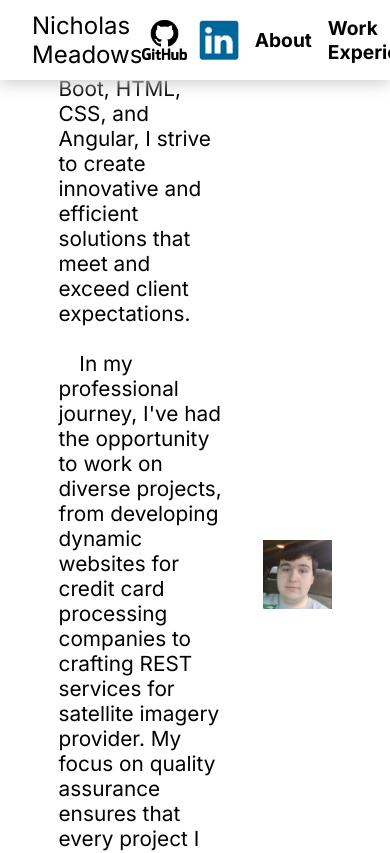
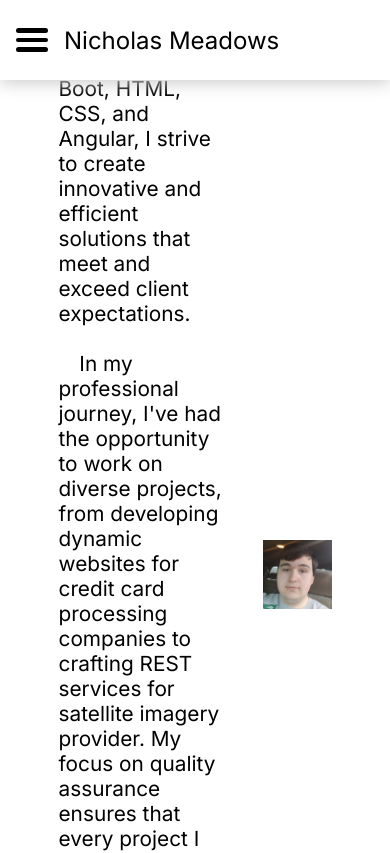
Before and after one commit to nicholasMeadows/PersonalWebsite, a Next.js app: page / in a window 390 px wide. Shown: the top 853 px of the page. Built offline with nearby package versions, Linux system fonts and the light colour scheme.

Commit message:
Make nav bar dynamic and mobile friendly

```diff
--- a/src/app/components/navigation-bar.tsx
+++ b/src/app/components/navigation-bar.tsx
@@ -6,28 +6,87 @@ import Link from "next/link";
 
 import {ABOUT_ME_ROUTE, HOME_ROUTE, WORK_EXPERIENCE_ROUTE} from '../constants/routes';
 import {NAVIGATION_BAR_HEIGHT} from "@/app/constants/navigation-bar";
+import {useEffect, useRef, useState} from "react";
 
 export default function NavigationBar() {
     const pathname = usePathname()
 
-    return <div className={'navigation-header-bar'} style={{height:`${NAVIGATION_BAR_HEIGHT}`, maxHeight:`${NAVIGATION_BAR_HEIGHT}`}}>
+    const [sideBarOpen, setSideBarOpen] = useState(false);
+    const sideBarDivRef = useRef<HTMLDivElement | null>(null);
+    const [sidebarWidth, setSideBarWidth] = useState('0px')
+
+    useEffect(() => {
+        const sideBarDiv = sideBarDivRef.current;
+        if (sideBarDiv === null) {
+            setSideBarWidth('0px');
+            return;
+        }
+        setSideBarWidth(`${sideBarDiv.clientWidth}px`)
+    }, [sideBarDivRef]);
+
+
+    return <div className={'navigation-header-bar'}
+                style={{height: `${NAVIGATION_BAR_HEIGHT}`, maxHeight: `${NAVIGATION_BAR_HEIGHT}`}}>
+
+        <div className={'navigation-header-bar-hamburger-wrapper'}>
+            <div className={'navigation-header-bar-hamburger'} onClick={() => setSideBarOpen(!sideBarOpen)}>
+                <div/>
+                <div/>
+                <div/>
+            </div>
+        </div>
+
         <Link href={HOME_ROUTE} className={'my-name-wrapper'}>
             <span className={'my-name-header'}>Nicholas Meadows</span>
         </Link>
+
         <div className={'external-sites-img-wrapper'}>
             <a href={'https://github.com/nicholasMeadows'} target={'_blank'} className={'external-site-a'}>
                 <img src={"/github-logo.png"} alt={'github'} className={'external-site-img github-img'}/>
             </a>
-            <a href={'https://www.linkedin.com/in/nicholasmeadows/'} target={'_blank'} className={'external-site-a'}>
+            <a href={'https://www.linkedin.com/in/nicholasmeadows/'} target={'_blank'}
+               className={'external-site-a'}>
                 <img src={"/linkedin-logo.png"} alt={'linkedin'} className={'external-site-img'}/>
             </a>
         </div>
         <div className={'nav-buttons-wrapper'}>
-            <Link href={ABOUT_ME_ROUTE} className={`nav-link ${pathname === ABOUT_ME_ROUTE ? 'nav-link-active' : ''}`}>
+            <Link href={ABOUT_ME_ROUTE}
+                  className={`nav-link ${pathname === ABOUT_ME_ROUTE ? 'nav-link-active' : ''}`}>
                 <p>About</p></Link>
             <Link href={WORK_EXPERIENCE_ROUTE}
                   className={`nav-link ${pathname === WORK_EXPERIENCE_ROUTE ? 'nav-link-active' : ''}`}><p>Work
                 Experience</p></Link>
         </div>
+        <div ref={sideBarDivRef} className={'side-bar'}
+             style={{
+                 height: `calc(100vh - ${NAVIGATION_BAR_HEIGHT})`,
+                 top: NAVIGATION_BAR_HEIGHT,
+                 left: `${sideBarOpen ? '0' : `calc(${sidebarWidth} * -1)`}`,
+             }}>
+            <div className={'side-bar-link-flex-box'} onClick={() => setSideBarOpen(false)}>
+                <Link href={WORK_EXPERIENCE_ROUTE}
+                      className={`side-bar-link ${pathname === WORK_EXPERIENCE_ROUTE ? 'nav-link-active' : ''}`}><p>Work
+                    Experience</p></Link>
+                <Link href={ABOUT_ME_ROUTE}
+                      className={`side-bar-link ${pathname === ABOUT_ME_ROUTE ? 'nav-link-active' : ''}`}>
+                    <p>About</p></Link>
+                <div className={'side-bar-external-site-img-box'}>
+                    <a href={'https://github.com/nicholasMeadows'} target={'_blank'}>
+                        <img src={'/github-logo-wide.png'} alt={''}
+                             className={'side-bar-external-site-img'}/> </a>
+                    <a href={'https://www.linkedin.com/in/nicholasmeadows/'} target={'_blank'}>
+                        <img src={'/linkedin-logo-wide.png'} alt={''}
+                             className={'side-bar-external-site-img'}/>
+                    </a>
+
+
+                </div>
+            </div>
+        </div>
+        <div className={'side-bar-active-background'} style={{
+            visibility: sideBarOpen ? 'visible' : 'hidden',
+            top: NAVIGATION_BAR_HEIGHT,
+            height: `calc(100vh - ${NAVIGATION_BAR_HEIGHT})`,
+        }} onClick={() => setSideBarOpen(false)}/>
     </div>
 }
--- a/src/app/constants/navigation-bar.ts
+++ b/src/app/constants/navigation-bar.ts
@@ -1 +1,2 @@
 export const NAVIGATION_BAR_HEIGHT = '5em';
+export const SIDE_BAR_WIDTH = '30%'
--- a/src/app/css/navigation-bar.css
+++ b/src/app/css/navigation-bar.css
@@ -10,6 +10,13 @@
     z-index: 1000000;
     /*box-shadow: 0 0.2em 5 gray;*/
     box-shadow: 0 0.2em 1em 0 #ccc;
+}
+
+
+@media only screen and (max-width: 770px) {
+    .navigation-header-bar {
+        padding-left: 1em;
+    }
 }
 
 .my-name-wrapper {
@@ -66,3 +73,103 @@
 .nav-link-active {
     text-decoration: underline;
 }
+
+.navigation-header-bar-hamburger-wrapper {
+    display: flex;
+    height: 100%;
+    align-items: center;
+    margin-right: 1em;
+}
+
+
+.navigation-header-bar-hamburger {
+    display: flex;
+    flex-direction: column;
+    height: 2.5em;
+    width: 2.0em;
+    gap: 0.3em;
+    justify-content: center;
+    cursor: pointer;
+}
+
+.navigation-header-bar-hamburger > div {
+    width: 100%;
+    height: 0.3em;
+    background-color: black;
+    border-radius: 1em;
+}
+
+.side-bar {
+    position: absolute;
+    transition: left ease-out 500ms;
+    background-color: white;
+    z-index: 2;
+    max-width: 50%;
+}
+
+.side-bar-active-background {
+    width: 100vw;
+    position: absolute;
+    left: 0;
+    background-color: rgba(140, 140, 140, 0.24);
+    z-index: 1;
+}
+
+.side-bar-link-flex-box {
+    display: flex;
+    flex-direction: column;
+    height: 100%;
+}
+
+.side-bar-link {
+    height: 3em;
+    display: flex;
+    align-items: center;
+    justify-content: center;
+    margin-left: 2em;
+    margin-right: 2em;
+}
+
+.side-bar-link > p {
+    color: black;
+    text-align: center;
+    font-size: 1.3em;
+}
+
+.side-bar-external-site-img-box {
+    margin-top: auto;
+    margin-bottom: 1em;
+    display: flex;
+    flex-direction: column;
+    gap: 1em;
+}
+
+.side-bar-external-site-img {
+    width: 100%;
+    max-height: 2em;
+    object-fit: contain;
+}
+
+@media only screen and (max-width: 770px) {
+    .external-sites-img-wrapper {
+        display: none;
+    }
+
+    .nav-buttons-wrapper {
+        display: none;
+    }
+}
+
+@media only screen and (min-width: 770px) {
+    .navigation-header-bar-hamburger-wrapper {
+        display: none;
+    }
+
+    .side-bar-active-background {
+        display: none;
+    }
+
+    .side-bar {
+        display: none;
+    }
+}
```
Also changed, not shown: public/github-logo-wide.png (added), public/linkedin-logo-wide.png (added).
